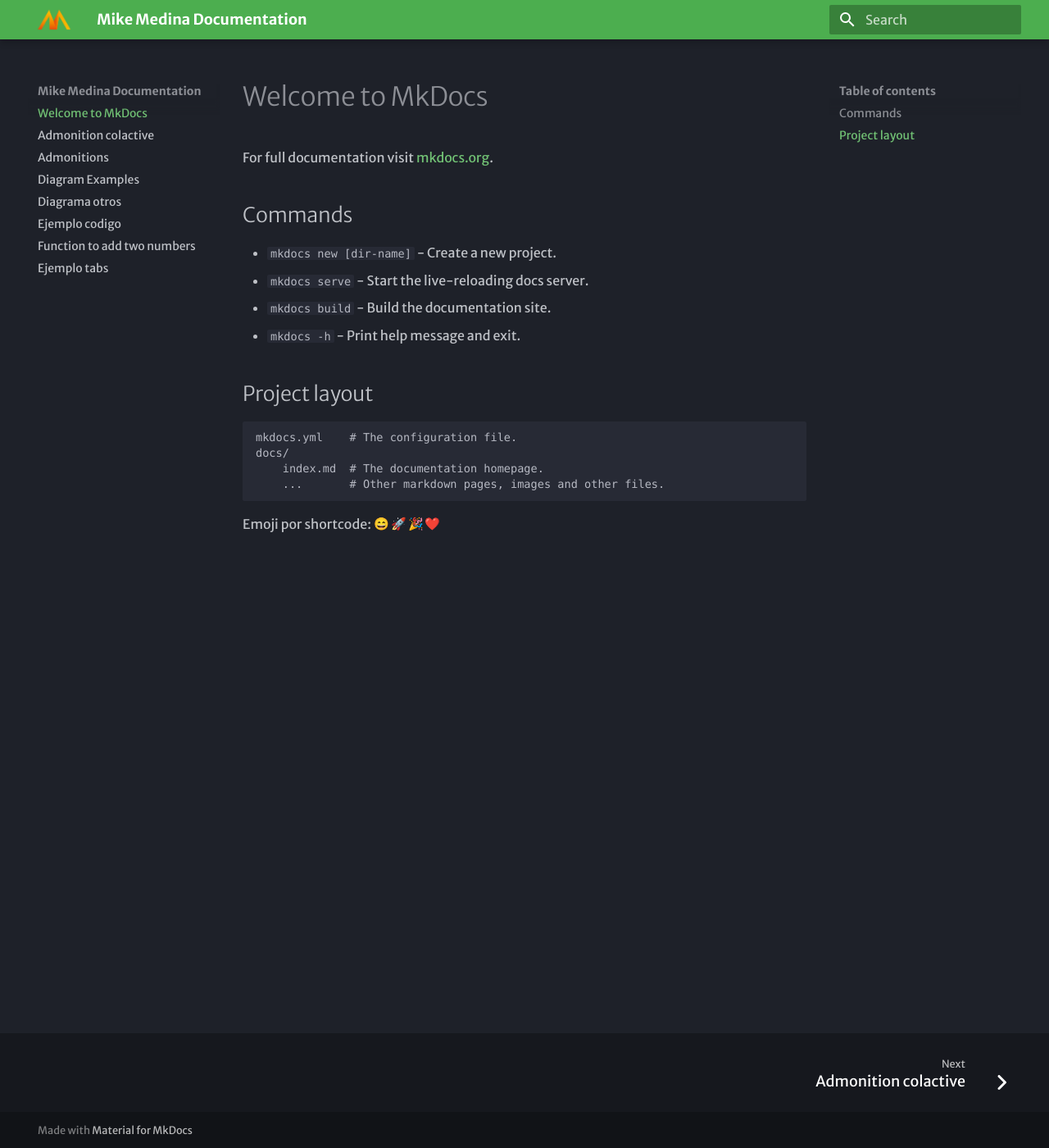
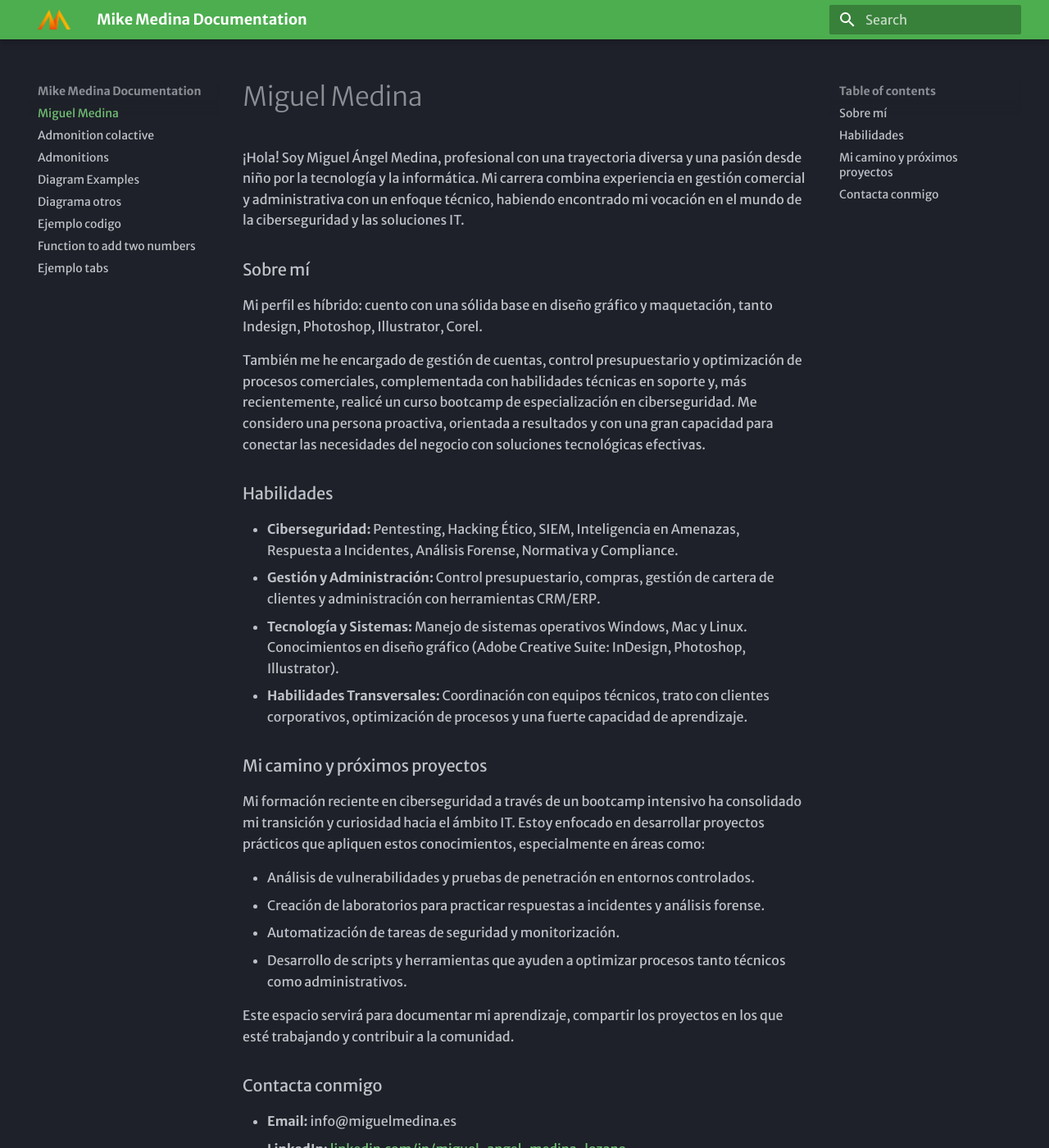
Before and after one commit to moabdib2000/moabdib2000.github.io, an MkDocs documentation site: the page built from docs/index.md, in a window 1280 px wide and 1400 px high. Shown: the whole window at 82% size. Built offline with MkDocs 1.6.1 and Material for MkDocs 9.7.7, drawn with Linux system fonts in a browser that asks for light colours; emoji names are drawn with the system emoji font; some web fonts are replaced; some of the changed text lies outside the part shown.

Commit message:
Revise index.md with personal introduction and skills
Updated the documentation to reflect personal information and skills.

```diff
--- a/docs/index.md
+++ b/docs/index.md
@@ -1,20 +1,36 @@
-# Welcome to MkDocs
+# Miguel Medina
 
-For full documentation visit [mkdocs.org](https://www.mkdocs.org).
+¡Hola!
+Soy Miguel Ángel Medina, profesional con una trayectoria diversa y una pasión desde niño por la tecnología y la informática.
+Mi carrera combina experiencia en gestión comercial y administrativa con un enfoque técnico, habiendo encontrado mi vocación en el mundo de la ciberseguridad y las soluciones IT.
 
-## Commands
+### Sobre mí
 
-* `mkdocs new [dir-name]` - Create a new project.
-* `mkdocs serve` - Start the live-reloading docs server.
-* `mkdocs build` - Build the documentation site.
-* `mkdocs -h` - Print help message and exit.
+Mi perfil es híbrido: cuento con una sólida base en diseño gráfico y maquetación, tanto Indesign, Photoshop, Illustrator, Corel.
 
-## Project layout
+También me he encargado de gestión de cuentas, control presupuestario y optimización de procesos comerciales, complementada con habilidades técnicas en soporte y, más recientemente, realicé un curso bootcamp de especialización en ciberseguridad. Me considero una persona proactiva, orientada a resultados y con una gran capacidad para conectar las necesidades del negocio con soluciones tecnológicas efectivas.
 
-    mkdocs.yml    # The configuration file.
-    docs/
-        index.md  # The documentation homepage.
-        ...       # Other markdown pages, images and other files.
+### Habilidades
 
-Emoji por shortcode:
-:smile: :rocket: :tada: :heart:
+* **Ciberseguridad:** Pentesting, Hacking Ético, SIEM, Inteligencia en Amenazas, Respuesta a Incidentes, Análisis Forense, Normativa y Compliance.
+* **Gestión y Administración:** Control presupuestario, compras, gestión de cartera de clientes y administración con herramientas CRM/ERP.
+* **Tecnología y Sistemas:** Manejo de sistemas operativos Windows, Mac y Linux. Conocimientos en diseño gráfico (Adobe Creative Suite: InDesign, Photoshop, Illustrator).
+* **Habilidades Transversales:** Coordinación con equipos técnicos, trato con clientes corporativos, optimización de procesos y una fuerte capacidad de aprendizaje.
+
+### Mi camino y próximos proyectos
+
+Mi formación reciente en ciberseguridad a través de un bootcamp intensivo ha consolidado mi transición y curiosidad hacia el ámbito IT. Estoy enfocado en desarrollar proyectos prácticos que apliquen estos conocimientos, especialmente en áreas como:
+
+* Análisis de vulnerabilidades y pruebas de penetración en entornos controlados.
+* Creación de laboratorios para practicar respuestas a incidentes y análisis forense.
+* Automatización de tareas de seguridad y monitorización.
+* Desarrollo de scripts y herramientas que ayuden a optimizar procesos tanto técnicos como administrativos.
+
+Este espacio servirá para documentar mi aprendizaje, compartir los proyectos en los que esté trabajando y contribuir a la comunidad.
+
+### Contacta conmigo
+
+* **Email:** info@miguelmedina.es
+* **LinkedIn:** [linkedin.com/in/miguel-angel-medina-lozano](https://linkedin.com/in/miguel-angel-medina-lozano)
+
+Gracias por visitar mi pequeño espacio !! Siempre estoy abierto a intercambiar ideas y colaborar en proyectos interesantes. :D
```
